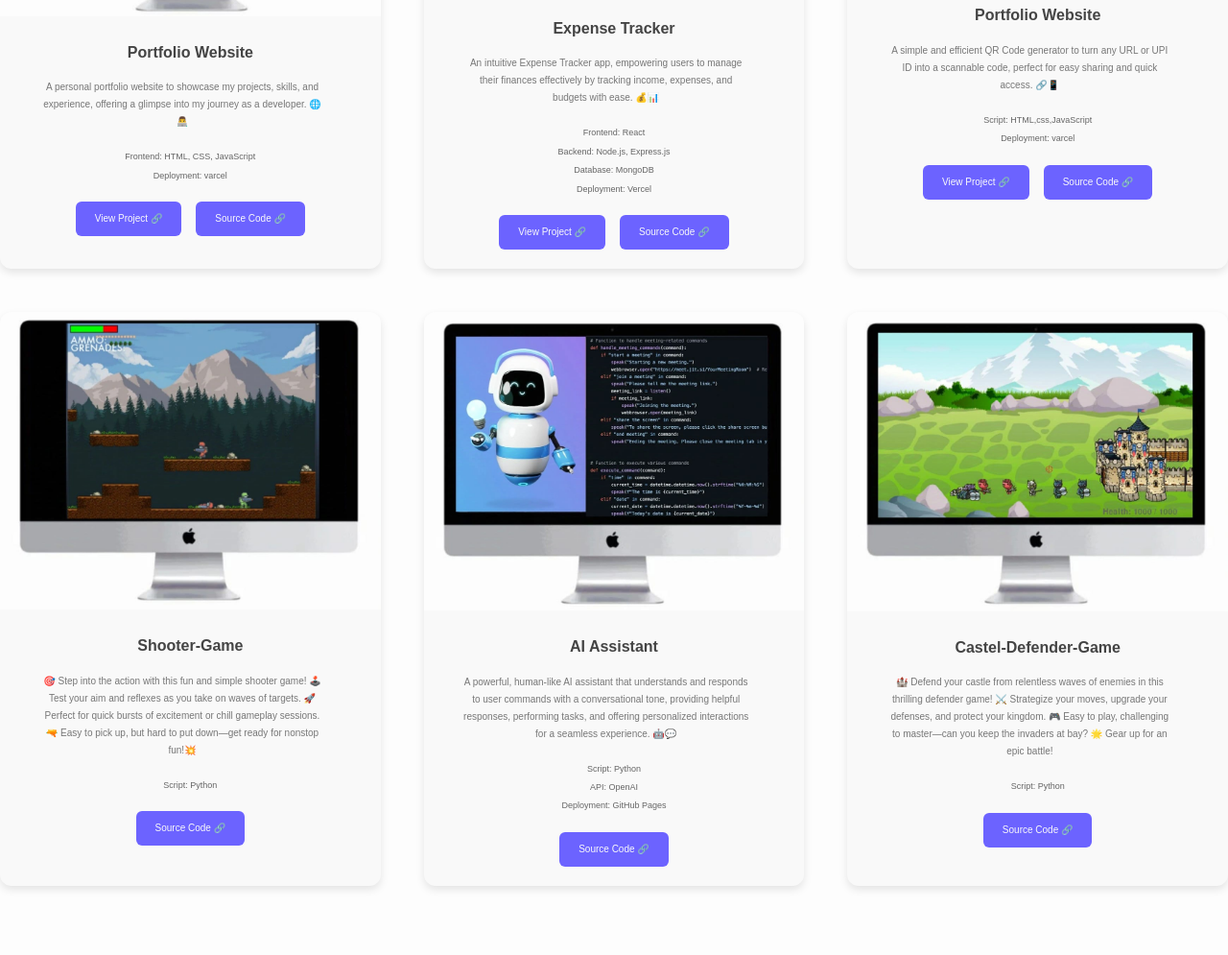
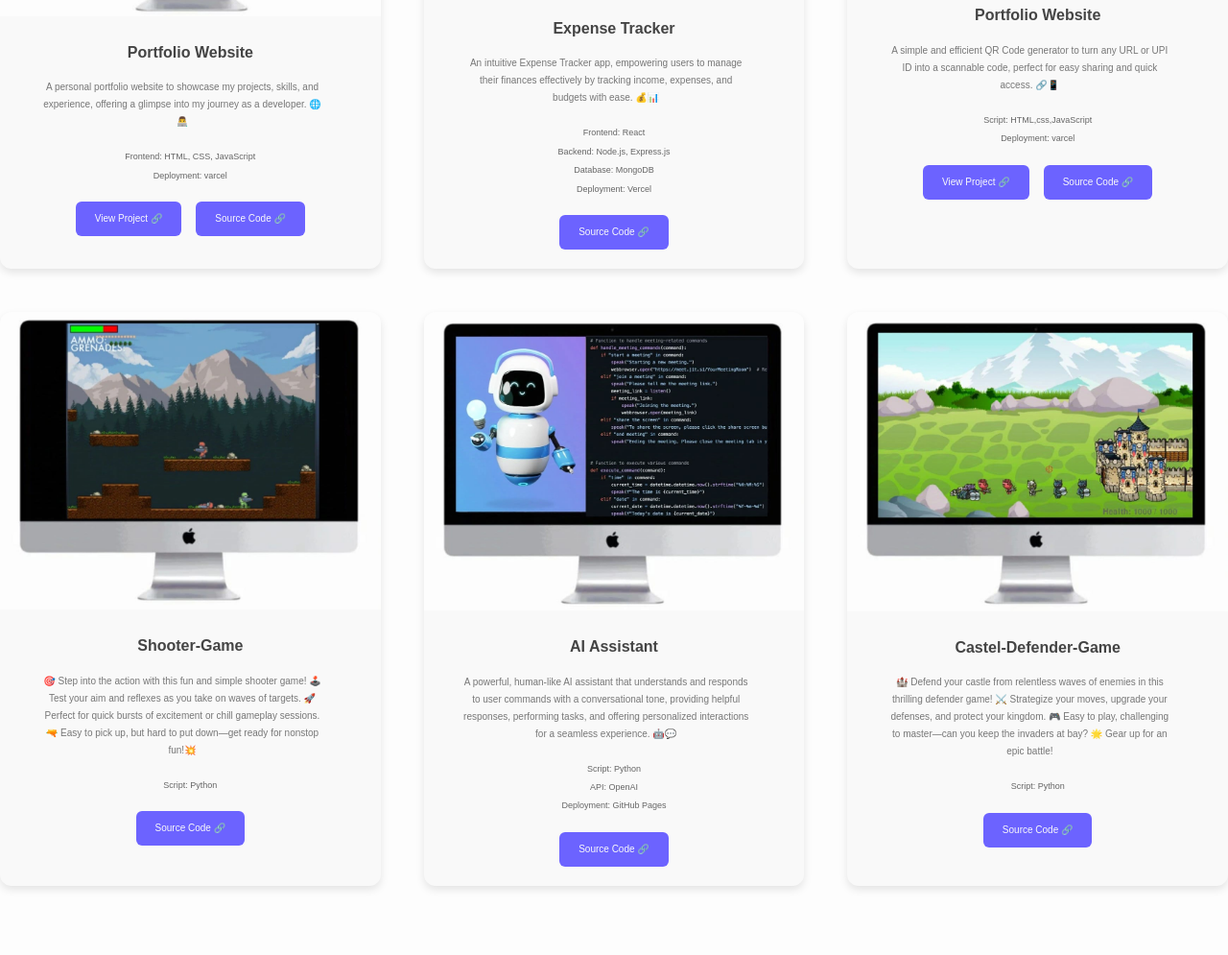
Before and after one commit to omkar007-lab/NewPortfolio, a plain HTML site: page src/projects.html in a window 1280 px wide. Shown: the part 695-1690 px from the top of the page at 96% size. Drawn offline with nearby package versions, Linux system fonts and the light colour scheme.

Commit message:
Update projects.html

```diff
--- a/src/projects.html
+++ b/src/projects.html
@@ -68,8 +68,7 @@
                         </ul>
                     </div>
                     <div class="project-links">
-                        <a href="https://money-tracker-blond.vercel.app/" target="_blank" class="project-link">View Project 🔗</a>
-                        <a href="https://github.com/omkar007-lab/Money-Tracker.git" target="_blank" class="project-link">Source Code 🔗</a>
+                        <a href="https://github.com/omkar007-lab/Expense-Tracker.git" target="_blank" class="project-link">Source Code 🔗</a>
                     </div>
                 </div>
             </div>
```
